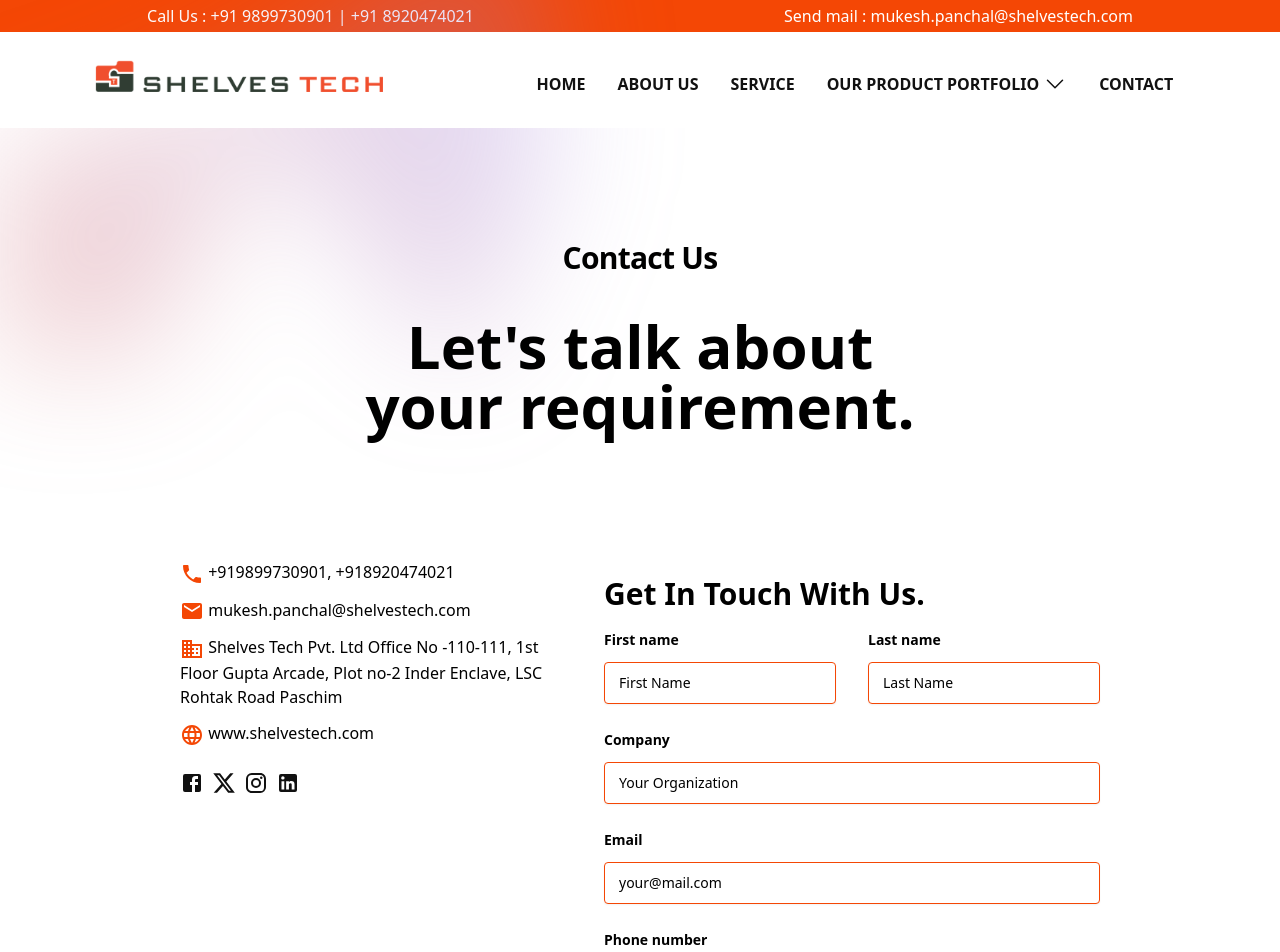
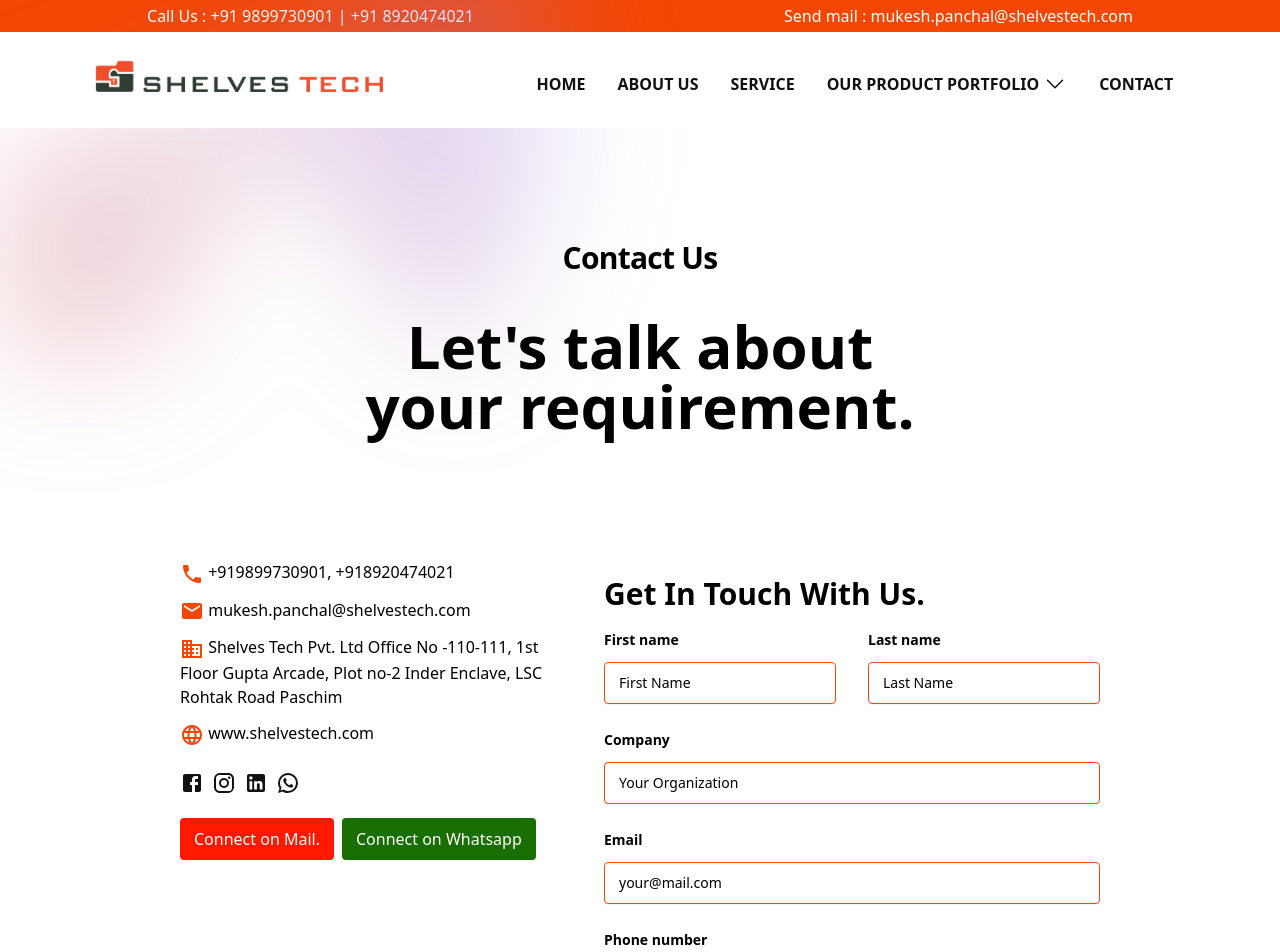
Before and after one commit to shivamdev24/ReactPractice, a React (Vite) app: page /contact in a window 1280 px wide. Shown: the top 952 px of the page. Built offline with nearby package versions, Linux system fonts and the light colour scheme.

Commit message:
color updates

```diff
--- a/src/pages/Contact.jsx
+++ b/src/pages/Contact.jsx
@@ -6,6 +6,8 @@ import LinkedInIcon from "@mui/icons-material/LinkedIn";
 import FacebookIcon from "@mui/icons-material/Facebook";
 import XIcon from "@mui/icons-material/X";
 import InstagramIcon from "@mui/icons-material/Instagram";
+import WhatsAppIcon from "@mui/icons-material/WhatsApp";
+
 
 import PhoneIcon from "@mui/icons-material/Phone";
 import EmailIcon from "@mui/icons-material/Email";
@@ -22,10 +24,7 @@ const socialLink = [
     path: "/",
     icon: <FacebookIcon />,
   },
-  {
-    path: "/",
-    icon: <XIcon />,
-  },
+
   {
     path: "/",
     icon: <InstagramIcon />,
@@ -33,6 +32,10 @@ const socialLink = [
   {
     path: "/",
     icon: <LinkedInIcon />,
+  },
+  {
+    path: "/",
+    icon: <WhatsAppIcon />,
   },
 ];
 
@@ -116,7 +119,7 @@ export default function Contact() {
               <div>
                 <a
                   href="mailto:mukesh.panchal@shelvestech.com"
-                  className="bg-red-600  text-center text-white py-2.5 px-3.5 rounded hover:text-red-500 duration-500"
+                  className="bg-red  text-center text-white py-2.5 px-3.5 rounded hover:bg-hoverRed duration-500"
                 >
                   {" "}
                   Connect on Mail.{" "}
@@ -126,7 +129,7 @@ export default function Contact() {
                 <a
                   href="https://wa.me/"
                   target="_blank"
-                  className="bg-green-500  text-center text-white py-2.5 px-3.5 rounded hover:text-green-600 duration-500"
+                  className="bg-green  text-center text-white py-2.5 px-3.5 rounded hover:bg-hoverGreen duration-500"
                 >
                   {" "}
                   Connect on Whatsapp{" "}
--- a/tailwind.config.js
+++ b/tailwind.config.js
@@ -19,6 +19,10 @@ export default {
       yellowp: "#ffbf00",
       orangeyellow: "#ffa526",
       greenish: "#303d33",
+      green: "#186e00",
+      hoverGreen: "#008c20",
+      red: "#ff1900",
+      hoverRed: "#c20000",
     },
   },
   plugins: [],
```
